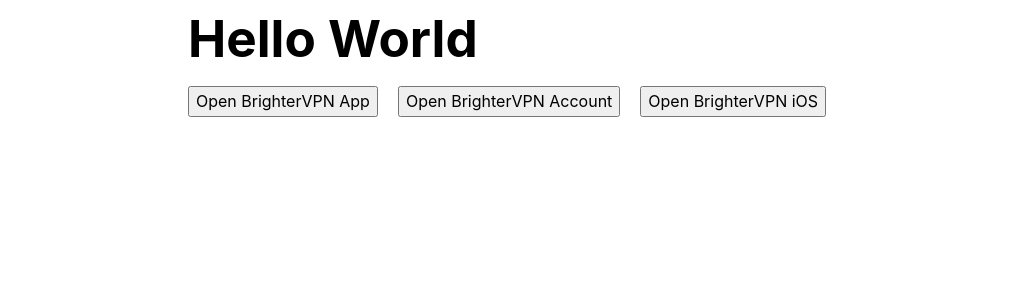
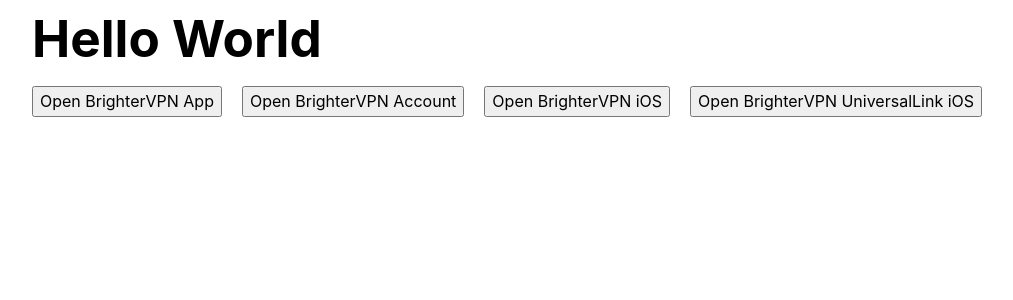
Before and after one commit to devAdrish/brightervpn, a React (Vite) app: page / in a window 1280 px wide. Shown: the top 300 px of the page, without its empty margins (133-1146 px from the left). Built offline with nearby package versions, Linux system fonts and the light colour scheme; no server answers.

Commit message:
add normal applink

```diff
--- a/src/pages/Home.tsx
+++ b/src/pages/Home.tsx
@@ -9,8 +9,13 @@
     window.location.href = appUrl;
   };
 
+  const handleOpenUniiOS = () => {
+    const appUrl = "https://brightervpn-test.vercel.app";
+    window.location.href = appUrl;
+  };
+
   const handleOpeniOS = () => {
-    const appUrl = "https://brightervpn-test.vercel.app";
+    const appUrl = "brightervpn-test://";
     window.location.href = appUrl;
   };
 
@@ -27,6 +32,9 @@
       <button style={{ margin: 10 }} onClick={handleOpeniOS}>
         Open BrighterVPN iOS
       </button>
+      <button style={{ margin: 10 }} onClick={handleOpenUniiOS}>
+        Open BrighterVPN UniversalLink iOS
+      </button>
     </div>
   );
 };
```
Also changed, not shown: 1 other file (tests, documents, lock files or other folders).
